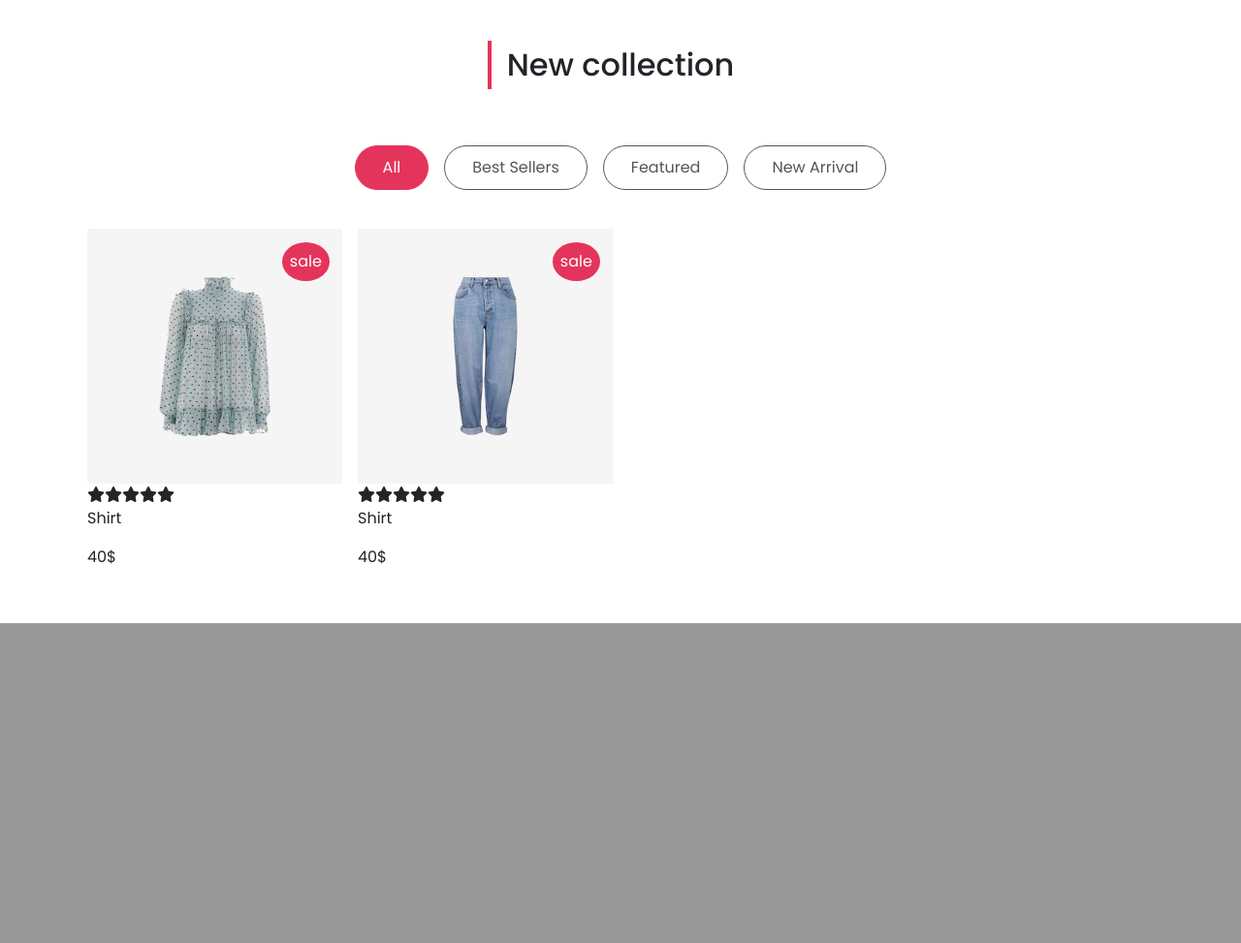
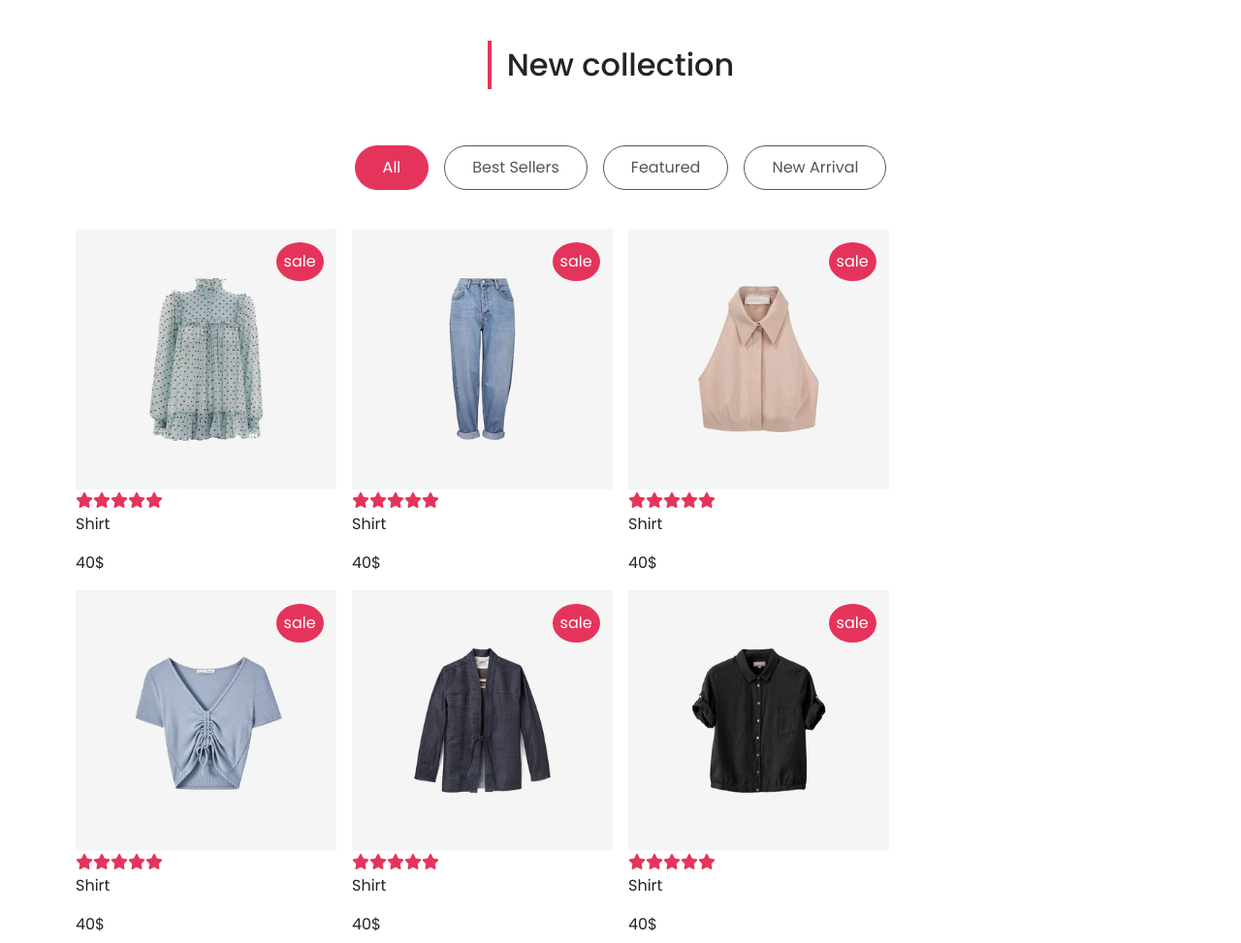
Before and after one commit to TomekBor2/Graduation-Project, a PHP site: page / in a window 1280 px wide. Shown: the part 800-1773 px from the top of the page at 97% size. Before the commit the page ends 1443 px from the top, so only its background shows below. Run offline with PHP 8.4, Linux system fonts and the light colour scheme; some web fonts are replaced.

Commit message:
filtering finished

```diff
--- a/css/styles.css
+++ b/css/styles.css
@@ -103,6 +103,10 @@ right: 5%;
   color: #fff;
 }
 
+.rating i {
+  color: var(--pink)!important;
+}
+
 @media (min-width: 992px) {
   .nav-item {
     border-bottom: none;
--- a/index.html
+++ b/index.html
@@ -101,14 +101,15 @@
             </div>
 
             <div class="row">
-                <div class="d-flex flex-wrap mt-5 justify-content-center mt-5">
-                    <button type="button" class="btn m-2 active-filter-btn">All</button>
-                    <button type="button" class="btn m-2">Best Sellers</button>
-                    <button type="button" class="btn m-2">Featured</button>
-                    <button type="button" class="btn m-2">New Arrival</button>
+                <div class="d-flex flex-wrap mt-5 justify-content-center mt-5 filter-button-group">
+                    <button type="button" class="btn m-2 active-filter-btn" data-filter=".all">All</button>
+                    <button type="button" class="btn m-2" data-filter=".best">Best Sellers</button>
+                    <button type="button" class="btn m-2" data-filter=".feat">Featured</button>
+                    <button type="button" class="btn m-2" data-filter=".new">New Arrival</button>
                 </div>
 
-                <div class="collection-list  mt-4 d-flex">
+                <div class="collection-list mt-4 row">
+
                     <div class="col-md-6 col-lg-4 col-xl-3 p-2 best">
                         <div class="collection-img position-relative">
                             <img src="images/c_formal_gray_shirt.png" class="w-100">
@@ -134,9 +135,159 @@
                         <p>Shirt</p>
                         <span fw-bold>40$</span>
                     </div>
+                    <div class="col-md-6 col-lg-4 col-xl-3 p-2 feat">
+                        <div class="collection-img position-relative">
+                            <img src="images/c_pant_girl.png" class="w-100">
+                            <span class = "position-absolute sale-btn bg-primary">sale</span>
+                        </div>
+                        <div class="d-flex">
+                            <div class="rating ">
+                                <span><i class="fas fa-star"></i></span>
+                            </div>
+                            <div class="rating">
+                                <span><i class="fas fa-star"></i></span>
+                            </div>
+                            <div class="rating">
+                                <span><i class="fas fa-star"></i></span>
+                            </div>
+                            <div class="rating">
+                                <span><i class="fas fa-star"></i></span>
+                            </div>
+                            <div class="rating">
+                                <span><i class="fas fa-star"></i></span>
+                            </div>
+                        </div>
+                        <p>Shirt</p>
+                        <span fw-bold>40$</span>
+                    </div>
+                    <div class="col-md-6 col-lg-4 col-xl-3 p-2 new">
+                        <div class="collection-img position-relative">
+                            <img src="images/c_polo-shirt.png" class="w-100">
+                            <span class = "position-absolute sale-btn bg-primary">sale</span>
+                        </div>
+                        <div class="d-flex">
+                            <div class="rating ">
+                                <span><i class="fas fa-star"></i></span>
+                            </div>
+                            <div class="rating">
+                                <span><i class="fas fa-star"></i></span>
+                            </div>
+                            <div class="rating">
+                                <span><i class="fas fa-star"></i></span>
+                            </div>
+                            <div class="rating">
+                                <span><i class="fas fa-star"></i></span>
+                            </div>
+                            <div class="rating">
+                                <span><i class="fas fa-star"></i></span>
+                            </div>
+                        </div>
+                        <p>Shirt</p>
+                        <span fw-bold>40$</span>
+                    </div>
                     <div class="col-md-6 col-lg-4 col-xl-3 p-2 best">
                         <div class="collection-img position-relative">
-                            <img src="images/c_pant_girl.png" class="w-100">
+                            <img src="images/c_shirt-girl.png" class="w-100">
+                            <span class = "position-absolute sale-btn bg-primary">sale</span>
+                        </div>
+                        <div class="d-flex">
+                            <div class="rating ">
+                                <span><i class="fas fa-star"></i></span>
+                            </div>
+                            <div class="rating">
+                                <span><i class="fas fa-star"></i></span>
+                            </div>
+                            <div class="rating">
+                                <span><i class="fas fa-star"></i></span>
+                            </div>
+                            <div class="rating">
+                                <span><i class="fas fa-star"></i></span>
+                            </div>
+                            <div class="rating">
+                                <span><i class="fas fa-star"></i></span>
+                            </div>
+                        </div>
+                        <p>Shirt</p>
+                        <span fw-bold>40$</span>
+                    </div>
+                    <div class="col-md-6 col-lg-4 col-xl-3 p-2 new">
+                        <div class="collection-img position-relative">
+                            <img src="images/c_t-shirt_men.png" class="w-100">
+                            <span class = "position-absolute sale-btn bg-primary">sale</span>
+                        </div>
+                        <div class="d-flex">
+                            <div class="rating ">
+                                <span><i class="fas fa-star"></i></span>
+                            </div>
+                            <div class="rating">
+                                <span><i class="fas fa-star"></i></span>
+                            </div>
+                            <div class="rating">
+                                <span><i class="fas fa-star"></i></span>
+                            </div>
+                            <div class="rating">
+                                <span><i class="fas fa-star"></i></span>
+                            </div>
+                            <div class="rating">
+                                <span><i class="fas fa-star"></i></span>
+                            </div>
+                        </div>
+                        <p>Shirt</p>
+                        <span fw-bold>40$</span>
+                    </div>
+                    <div class="col-md-6 col-lg-4 col-xl-3 p-2 new">
+                        <div class="collection-img position-relative">
+                            <img src="images/c_tunic-shirt_girl.png" class="w-100">
+                            <span class = "position-absolute sale-btn bg-primary">sale</span>
+                        </div>
+                        <div class="d-flex">
+                            <div class="rating ">
+                                <span><i class="fas fa-star"></i></span>
+                            </div>
+                            <div class="rating">
+                                <span><i class="fas fa-star"></i></span>
+                            </div>
+                            <div class="rating">
+                                <span><i class="fas fa-star"></i></span>
+                            </div>
+                            <div class="rating">
+                                <span><i class="fas fa-star"></i></span>
+                            </div>
+                            <div class="rating">
+                                <span><i class="fas fa-star"></i></span>
+                            </div>
+                        </div>
+                        <p>Shirt</p>
+                        <span fw-bold>40$</span>
+                    </div>
+                    <div class="col-md-6 col-lg-4 col-xl-3 p-2 best">
+                        <div class="collection-img position-relative">
+                            <img src="images/c_undershirt.png" class="w-100">
+                            <span class = "position-absolute sale-btn bg-primary">sale</span>
+                        </div>
+                        <div class="d-flex">
+                            <div class="rating ">
+                                <span><i class="fas fa-star"></i></span>
+                            </div>
+                            <div class="rating">
+                                <span><i class="fas fa-star"></i></span>
+                            </div>
+                            <div class="rating">
+                                <span><i class="fas fa-star"></i></span>
+                            </div>
+                            <div class="rating">
+                                <span><i class="fas fa-star"></i></span>
+                            </div>
+                            <div class="rating">
+                                <span><i class="fas fa-star"></i></span>
+                            </div>
+                        </div>
+                        <p>Shirt</p>
+                        <span fw-bold>40$</span>
+                    </div>
+                    <div class="col-md-6 col-lg-4 col-xl-3 p-2 best">
+                        <div class="collection-img position-relative">
+                            <img src="images/c_western-shirt.png" class="w-100">
                             <span class = "position-absolute sale-btn bg-primary">sale</span>
                         </div>
                         <div class="d-flex">
--- a/js/app.js
+++ b/js/app.js
@@ -4,3 +4,13 @@ const carousel = new bootstrap.Carousel(myCarouselElement, {
   interval: 5000,
   touch: false
 })
+
+// init Isotope
+var $grid = $('.collection-list').isotope({
+  // options
+});
+// filter items on button click
+$('.filter-button-group').on( 'click', 'button', function() {
+  var filterValue = $(this).attr('data-filter');
+  $grid.isotope({ filter: filterValue });
+});
```
